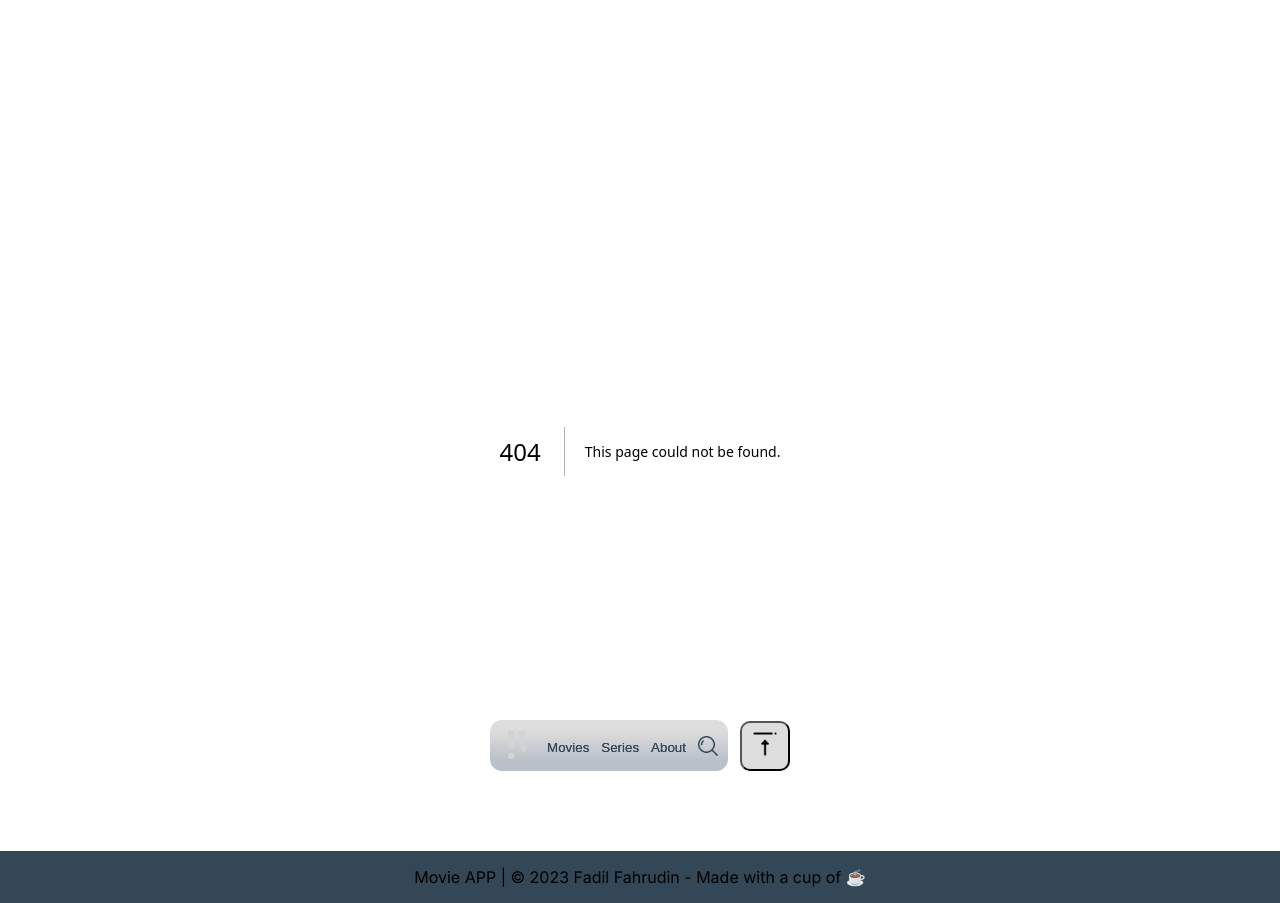
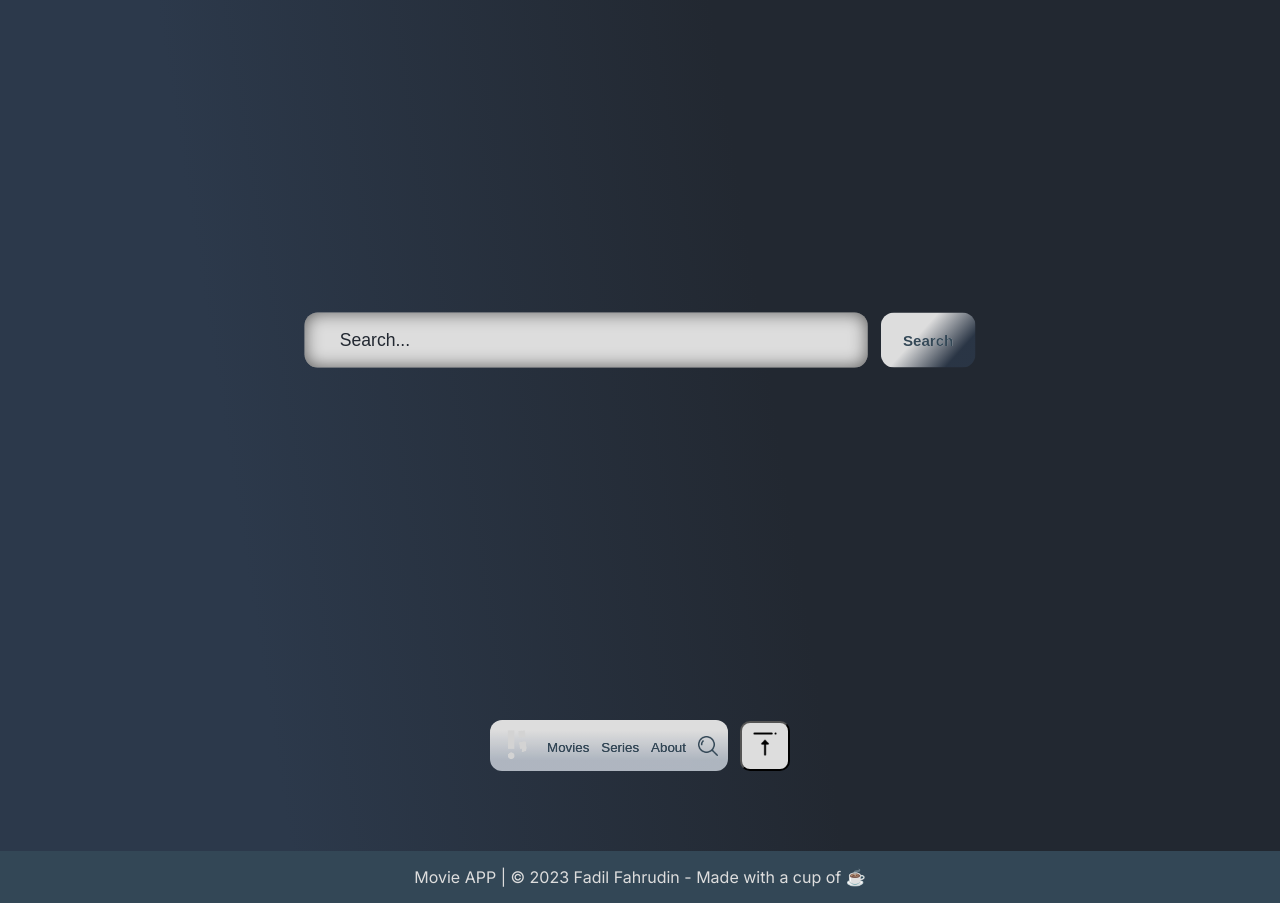
Before and after one commit to fadilfahrudin/web-movie, a Next.js app: page /search in a window 1280 px wide. Before the commit this address had no page. Built offline with nearby package versions, Linux system fonts and the light colour scheme.

Commit message:
update: search page

```diff
--- a/src/app/components/atomic/CardMovie.tsx
+++ b/src/app/components/atomic/CardMovie.tsx
@@ -17,11 +17,11 @@ export type MovieType = {
     orientation?: "landscape" | "portrait",
     isLoading?: boolean,
     isSuccess?: string
+    media_type?: "tv" | "movie"
 }
 
 export interface SeriesType extends MovieType {
     name?: string,
-    tv?: boolean
 }
 
 const CardMovie = (props: SeriesType) => {
@@ -49,7 +49,7 @@ const CardMovie = (props: SeriesType) => {
     }
 
     const handleClick = () => {
-        if (props.tv) {
+        if (props.media_type == "tv") {
             route.push(`/series/${props.id}`)
         } else {
             route.push(`/movie/${props.id}`)
--- a/src/app/components/molecules/ListMovie.tsx
+++ b/src/app/components/molecules/ListMovie.tsx
@@ -1,6 +1,6 @@
 /* eslint-disable @next/next/no-img-element */
 "use client"
-import React, { useRef, useState } from 'react'
+import React, { useEffect, useRef, useState } from 'react'
 import CardMovie, { MovieType } from "../atomic/CardMovie"
 
 import { useGetBySearchQuery, useGetCollectionQuery, useGetSimilerQuery, useGetNowPlayingQuery, useGetPopularQuery } from "@/lib/redux/services/movies"
@@ -15,19 +15,26 @@ export type ListMovieProps = {
     movieId?: number,
     collectionId?: number,
     imgOrientation: "landscape" | "portrait"
+    keyword?: string
 }
 
 
-const ListMovie = ({ listType, listLimit, listPath, listTitle, movieId, collectionId, imgOrientation }: ListMovieProps) => {
+const ListMovie = ({ listType, listLimit, listPath, listTitle, movieId, collectionId, imgOrientation, keyword }: ListMovieProps) => {
     const [scroll, setScroll] = useState(0)
     const ref = useRef<HTMLDivElement>(null)
-    const { data: query, isSuccess: querySuccess, isLoading: queryLoad } = useGetBySearchQuery("Spider Man")
+    const { data: query, isSuccess: querySuccess, isLoading: queryLoad } = useGetBySearchQuery(keyword)
     const { data: collection, isSuccess: collectionSuccess, isLoading: collecLoad } = useGetCollectionQuery(collectionId)
     const { data: similar, isSuccess: similarSuccess, isLoading: similarLoad } = useGetSimilerQuery(movieId)
     const { data: nowplaying, isSuccess: playingSuccess, isLoading: nowPlayLoad } = useGetNowPlayingQuery()
     const { data: trending, isSuccess: trendingSuccess, isLoading: trendingLoad } = useGetPopularQuery()
     const filterCollection = collectionSuccess && collection.parts.filter((item: MovieType) => item.id !== parseInt(String(movieId ?? "0")))
 
+    if (querySuccess) {
+        console.log(query)
+    }
+    useEffect(() => {
+        console.log(keyword)
+    }, [keyword])
 
     const swipe = (direction: string) => {
         if (ref.current) {
@@ -55,7 +62,7 @@ const ListMovie = ({ listType, listLimit, listPath, listTitle, movieId, collecti
                 ))}
 
                 {listPath == "query" && querySuccess && query.results.map((item: MovieType, i: number) => (
-                    <CardMovie title={item.title} orientation={imgOrientation} id={item.id} index={i} key={item.id} poster_path={item.poster_path ?? ""} backdrop_path={item.backdrop_path} />
+                    <CardMovie title={item.title} media_type={item.media_type} orientation={imgOrientation} id={item.id} index={i} key={item.id} poster_path={item.poster_path ?? ""} backdrop_path={item.backdrop_path} />
                 ))}
 
                 {listPath == "sequel" && collectionSuccess && filterCollection.map((item: MovieType, i: number) => (
--- a/src/app/page.tsx
+++ b/src/app/page.tsx
@@ -33,7 +33,7 @@ export default function Home() {
       {!isLoading && <main className={styles.main}>
         <Header />
         <ListMovie imgOrientation='portrait' listTitle='Trending' listType='movies' listLimit={10} listPath='trending' />
-        <ListMovie listTitle='Spider Man Verse' listPath='query' listType='featured' imgOrientation='portrait' />
+        <ListMovie listTitle='Spider Man Verse' listPath='query' listType='featured' imgOrientation='portrait' keyword='spider man' />
         <ListMovie listTitle='Avengers Collection' listPath='sequel' collectionId={86311} imgOrientation='landscape' listType='featured' />
       </main >
       }
--- /dev/null
+++ b/src/app/search/loading.tsx
@@ -0,0 +1,5 @@
+import LoadPage from "@/app/components/atomic/LoadPage";
+
+export default function Loading() {
+    return <LoadPage />
+}
--- /dev/null
+++ b/src/app/search/page.tsx
@@ -0,0 +1,43 @@
+"use client"
+
+import { CSSProperties, useEffect, useState } from "react"
+import ListMovie from "../components/molecules/ListMovie"
+import { useDispatch, useSelector } from "react-redux"
+import LoadPage from "../components/atomic/LoadPage"
+import { setLoading } from "@/lib/redux/slice/loadingSlice"
+
+
+export default function Search() {
+    const { isLoading } = useSelector((state: any) => state.loading)
+    const dispatch = useDispatch()
+    const [search, setSearch] = useState("")
+    const onSubmit = (e: any) => {
+        e.preventDefault()
+        setSearch(e.target[0].value)
+    }
+
+    const styles: CSSProperties = {
+        transform: search == "" ? "translateY(200px) scale(1.1)" : "translateY(0px) scale(1)",
+    }
+
+    useEffect(() => {
+        if (isLoading) {
+            dispatch(setLoading(false))
+        }
+    })
+
+    return (
+        <>
+            {isLoading && <LoadPage />}
+            <div id="search-page" >
+                <form onSubmit={(e) => onSubmit(e)} className="search-form" style={styles}  >
+                    <input type="text" placeholder="Search..." />
+                    <button type="submit" className="btn-search">Search</button>
+                </form>
+                {search == "" ? "" :
+                    <ListMovie listTitle="Search Result" imgOrientation="portrait" listType="movies" listPath="query" keyword={search} />
+                }
+            </div>
+        </>
+    )
+}
--- a/src/app/series/page.tsx
+++ b/src/app/series/page.tsx
@@ -44,7 +44,7 @@ export default function Series() {
 
                     <div className="movie-listing">
                         {series.map((item: SeriesType, i: number) => (
-                            <CardMovie tv={true} title={item.name} orientation="portrait" id={item.id} index={i} key={item.id} poster_path={item.poster_path ?? ""} backdrop_path={item.backdrop_path ?? ""} />
+                            <CardMovie media_type="tv" title={item.name} orientation="portrait" id={item.id} index={i} key={item.id} poster_path={item.poster_path ?? ""} backdrop_path={item.backdrop_path ?? ""} />
                         ))}
                     </div>
                     <Loading tv={true} />
--- a/src/lib/redux/services/movies.ts
+++ b/src/lib/redux/services/movies.ts
@@ -16,7 +16,7 @@ export const moviesApi: any = createApi({
             query: (page) => `movie/top_rated?api_key=${api_key}&page=${page || 1}&language=en-US`
         }),
         getBySearch: builder.query({
-            query: (keyword) => `search/movie?query=${keyword}&page=1&include_adult=false&language=en-US&year=2022&api_key=${api_key}`
+            query: (keyword) => `search/multi?query=${keyword}&page=1&include_adult=false&language=en-US&api_key=${api_key}`
         }),
         getSimiler: builder.query({
             query: (id) => `movie/${id}/recommendations?api_key=${api_key}&page=1&language=en-US`
--- a/src/styles/css/main.css
+++ b/src/styles/css/main.css
@@ -963,6 +963,78 @@ header .top-movies .movie-list .top-movie-card img {
     grid-template-rows: auto auto auto auto auto;
   }
 }
+#search-page {
+  width: 100%;
+  min-height: 100vh;
+  padding: 4rem;
+  overflow-x: hidden;
+  display: flex;
+  flex-direction: column;
+  align-items: center;
+}
+#search-page .search-form {
+  display: flex;
+  gap: 12px;
+  transition: transform 0.5s ease-in-out;
+}
+#search-page .search-form input {
+  outline: none;
+  border: none;
+  width: 40vw;
+  height: 50px;
+  padding: 0 2rem;
+  border-radius: 0.75rem;
+  background-color: #dddddd;
+  color: #222831;
+  font-size: 1rem;
+  box-shadow: inset 0px 0px 15px 0px rgba(0, 0, 0, 0.603);
+  transition: all 0.5s ease-in-out;
+}
+#search-page .search-form input::placeholder {
+  color: #222831;
+}
+#search-page .search-form input:focus {
+  box-shadow: 0px 0px 15px 0px rgba(0, 0, 0, 0.603);
+}
+#search-page .search-form .btn-search {
+  cursor: pointer;
+  padding: 0 1.25rem;
+  border-radius: 0.75rem;
+  border: none;
+  font-size: 0.86rem;
+  font-weight: 700;
+  position: relative;
+  overflow: hidden;
+  color: #334756;
+  -webkit-background-clip: text;
+  background-clip: text;
+  transition: all 0.5s ease-in-out;
+}
+#search-page .search-form .btn-search::before {
+  content: "";
+  position: absolute;
+  z-index: -1;
+  top: 0;
+  left: 0;
+  height: 100%;
+  width: 100%;
+  background: linear-gradient(132deg, rgb(221, 221, 221) 40%, rgba(44, 57, 75, 0.76) 79%);
+  transition: 0.5s ease-in-out;
+}
+#search-page .search-form .btn-search:hover {
+  font-weight: 700;
+  background: #222831;
+  box-shadow: 0px 0px 16px 0px rgb(221, 221, 221);
+  color: transparent;
+  -webkit-background-clip: text;
+  background-clip: text;
+}
+#search-page .search-form .btn-search:hover::before {
+  width: 280%;
+  background: rgb(221, 221, 221);
+  background: linear-gradient(132deg, rgb(221, 221, 221) 40%, rgb(44, 57, 75) 79%);
+}
+
 .spline {
   position: absolute;
   right: 0;
--- a/src/styles/scss/main.scss
+++ b/src/styles/scss/main.scss
@@ -10,6 +10,7 @@
 @import "molecules/header";
 @import "molecules/movie-list";
 @import "molecules/featuredComponent";
+@import "molecules/search-page";
 
 // atomic
 @import "atomic/spline";
--- /dev/null
+++ b/src/styles/scss/molecules/_search-page.scss
@@ -0,0 +1,76 @@
+#search-page {
+    width: 100%;
+    min-height: 100vh;
+    padding: 4rem;
+    overflow-x: hidden;
+    display: flex;
+    flex-direction: column;
+    align-items: center;
+    .search-form {
+        display: flex;
+        gap: 12px;
+        transition: transform 0.5s ease-in-out;
+        input {
+            outline: none;
+            border: none;
+            width: 40vw;
+            height: 50px;
+            padding: 0 2rem;
+            border-radius: 0.75rem;
+            background-color: $color-light;
+            color: $color-dark-100;
+            font-size: 1rem;
+            box-shadow: inset 0px 0px 15px 0px rgba(0, 0, 0, 0.603);
+            transition: all 0.5s ease-in-out;
+            &::placeholder {
+                color: $color-dark-100;
+            }
+            &:focus {
+                box-shadow: 0px 0px 15px 0px rgba(0, 0, 0, 0.603);
+            }
+        }
+        .btn-search {
+            cursor: pointer;
+            padding: 0 1.25rem;
+            border-radius: 0.75rem;
+            border: none;
+
+            font-size: 0.86rem;
+            font-weight: 700;
+
+            position: relative;
+            overflow: hidden;
+            color: $color-dark-25;
+            -webkit-background-clip: text;
+            background-clip: text;
+
+            transition: all 0.5s ease-in-out;
+            &::before {
+                content: "";
+                position: absolute;
+                z-index: -1;
+                top: 0;
+                left: 0;
+                height: 100%;
+                width: 100%;
+                background: linear-gradient(132deg, rgba(221, 221, 221, 1) 40%, rgba(44, 57, 75, 0.76) 79%);
+                transition: 0.5s ease-in-out;
+            }
+
+            &:hover {
+                font-weight: 700;
+                background: $color-dark-100;
+                box-shadow: 0px 0px 16px 0px rgb(221, 221, 221);
+                color: transparent;
+                -webkit-background-clip: text;
+                background-clip: text;
+            }
+
+            &:hover::before {
+                width: 280%;
+                background: rgb(221, 221, 221);
+                background: linear-gradient(132deg, rgba(221, 221, 221, 1) 40%, rgba(44, 57, 75, 1) 79%);
+            }
+        }
+    }
+}
```
Also changed, not shown: 1 other file (tests, documents, lock files or other folders).
